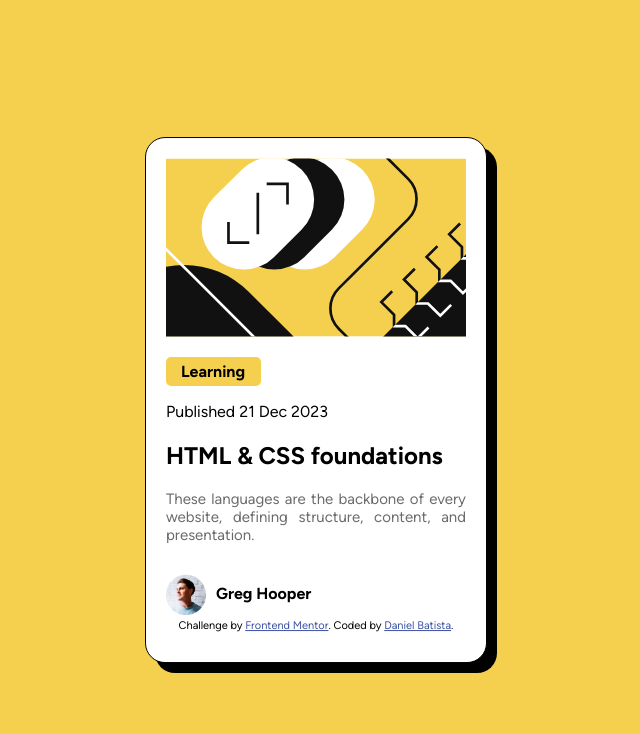
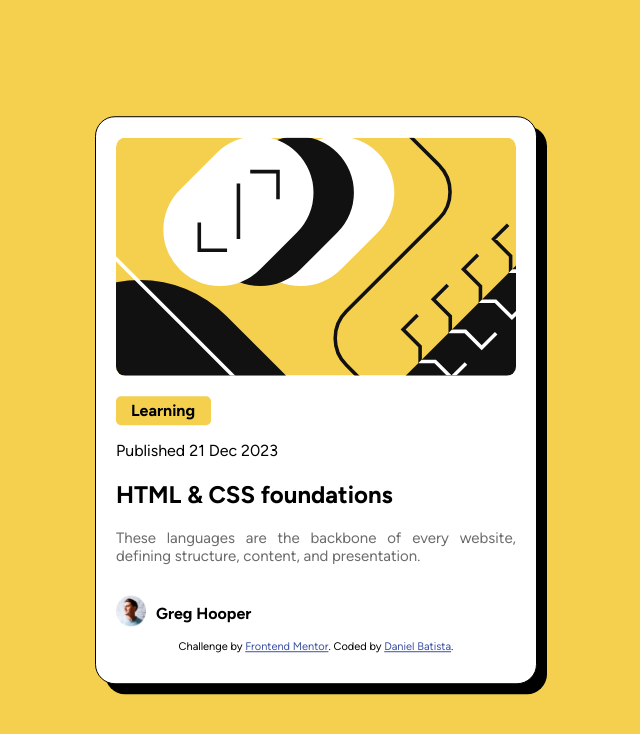
Before and after one commit to Dan-DYFG/blog-preview-card-main, a plain HTML site: page index.html in a window 1280 px wide. Shown: the whole page, without its empty margins (324-964 px from the left). Drawn offline with Linux system fonts and the light colour scheme.

Commit message:
ajuste width main
e de imagens

```diff
--- a/style.css
+++ b/style.css
@@ -16,7 +16,7 @@
   }
   main{
     position: absolute;
-    max-width: 300px;
+    max-width: 400px;
     padding: 20px;
     border: 1px solid black;
     border-radius: 20px;
@@ -30,6 +30,7 @@
   }
   .img-card > img{
     width: 100%;
+    border-radius: 10px;
     min-width: 300px;
   }
   .p-background{
@@ -56,15 +57,16 @@
     margin: 10px 0px;
   }
   footer > img{
-    width: 40px;
+    width: 30px;
   }
   footer > strong{
     position: absolute;
-    padding: 10px 10px 0px;
+    padding: 9px 10px 0px;
   }
 
 
   .attribution {
+    margin-top: 10px;
     font-size: 11px;
     text-align: center;
   }
```
